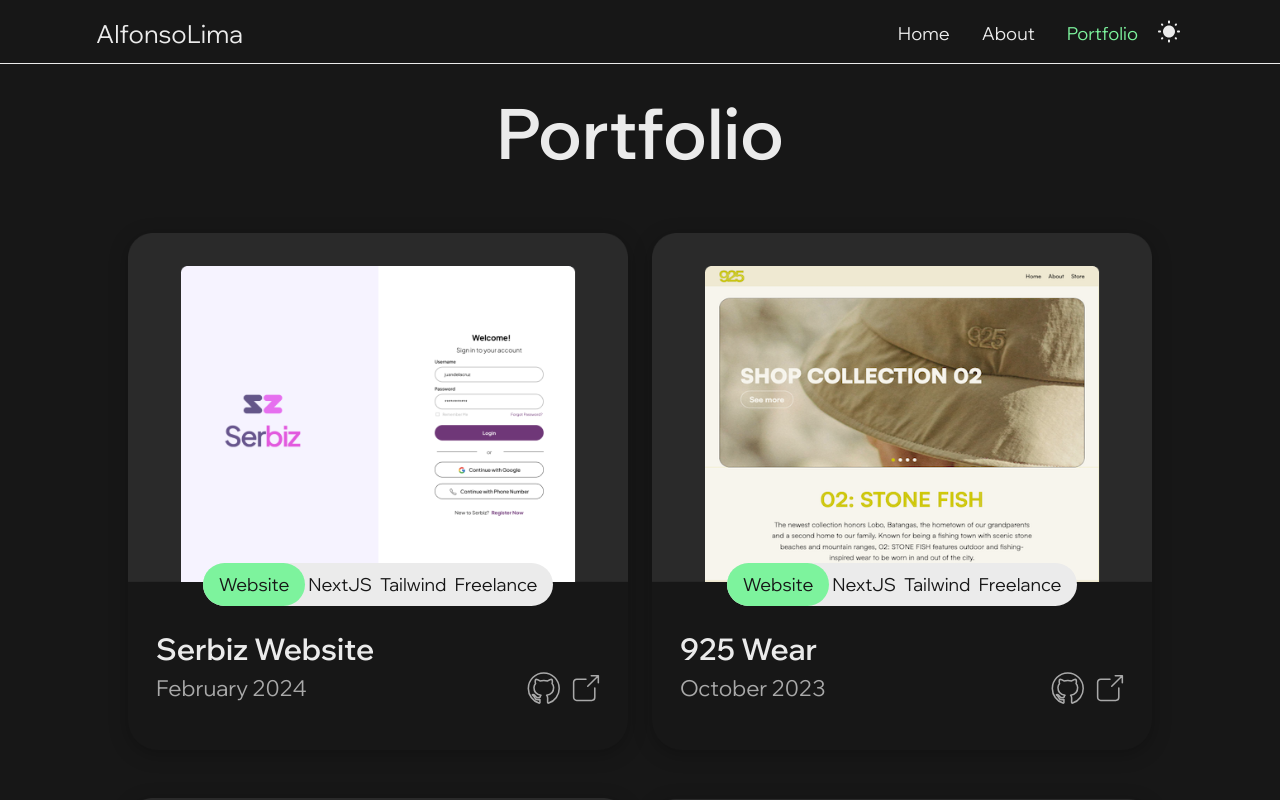
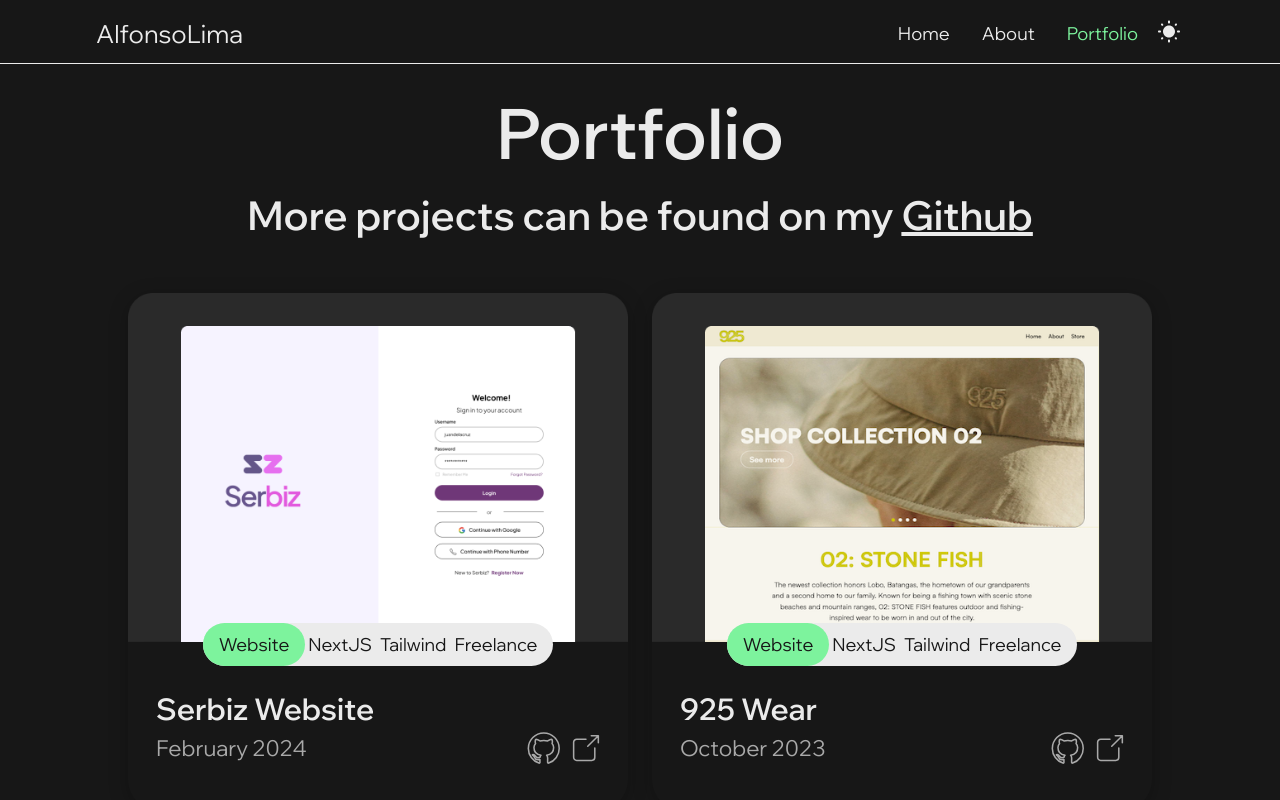
Before and after one commit to FonzyLima/portfolio, a Next.js app: page /portfolio in a window 1280 px wide. Shown: the top 800 px of the page. Built offline with nearby package versions, Linux system fonts and the light colour scheme.

Commit message:
Update page.js

```diff
--- a/src/app/portfolio/page.js
+++ b/src/app/portfolio/page.js
@@ -3,7 +3,7 @@ import Project from "../../../components/Project";
 import Navigation from "../../../components/Navigation";
 import Footer from "../../../components/Footer";
 import Reveal from "../../../components/Reveal";
-
+import Link from "next/link"
 export default function projects() {
   return (
     <div className="">
@@ -12,6 +12,9 @@ export default function projects() {
         <div className="flex flex-col text-left items-center font-custom pb-[18px]">
           <div className="text-primary dark:text-secondary text-left text-[36px] lg:text-[70px] font-semibold mt-20">
             Portfolio
+          </div>
+          <div className="text-primary dark:text-secondary text-left text-[22px] lg:text-[40px] font-semibold ">
+            More projects can be found on my <Link href="https://github.com/FonzyLima" target="_blank"><span className="underline">Github</span></Link>
           </div>
           <div className="flex flex-col justify-center items-center lg:flex-row space-x-0 lg:space-x-6 space-y-12 lg:space-y-0 mt-12">
             <Project
```
